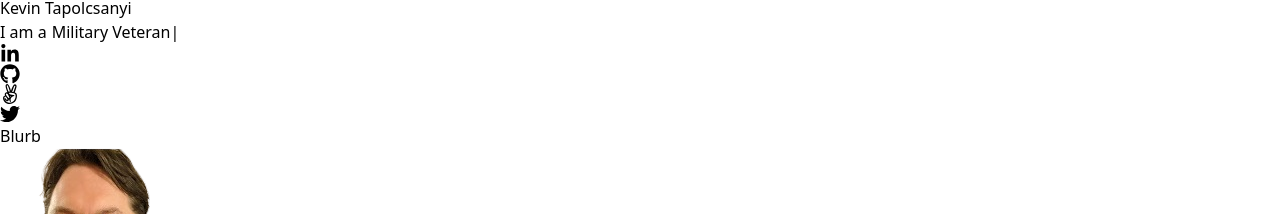
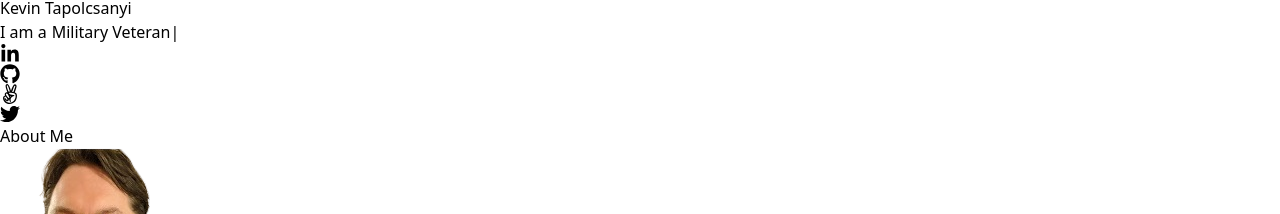
Before and after one commit to KevinTapol/Portfolio-React-Tailwind, a React (Vite) app: page / in a window 1280 px wide. Shown: the part 820-1034 px from the top of the page. Built offline with nearby package versions, Linux system fonts and the light colour scheme.

Commit message:
changed Blurb title to About me

```diff
--- a/src/components/Blurb.jsx
+++ b/src/components/Blurb.jsx
@@ -20,7 +20,7 @@ const Blurb = () => {
   return (
     <div ref={myRef} className={`${ myElementIsVisible ? 'max-w-[1040px] m-auto md:pl-20 p-4 py-16 fadeLoad' : 'max-w-[1040px] m-auto md:pl-20 p-4 py-16 opacity-0'} `}>
         <h1 id='blurb' className='text-4xl font-bold text-center text-[#001b5e]' >
-          Blurb
+          About Me
         </h1>
         <div className='flex' >
           <img className='hidden md:block rounded-full mr-3 shadow-2xl object-cover w-full h-full' src={portrait} alt="" />
```
Also changed, not shown: 1 other file (tests, documents, lock files or other folders).
